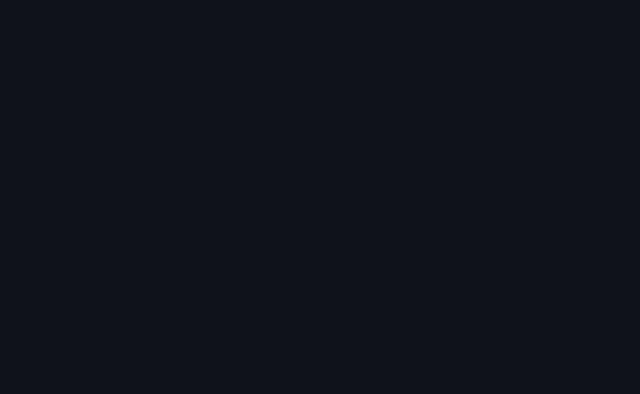
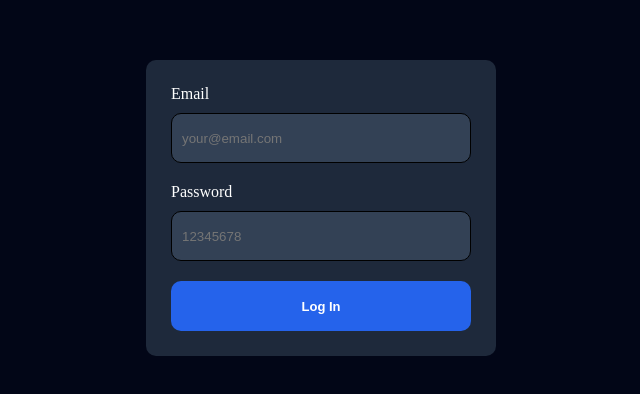
Before and after one commit to VitorFranciscoDev/taskflow-web, a Vue app: page /login in a window 1280 px wide. Shown: the part 192-586 px from the top of the page, without its empty margins (319-959 px from the left). Built offline with nearby package versions, Linux system fonts and the light colour scheme; the HTML template or start-up script is replaced by a standard one.

Commit message:
feature(): login screen started

```diff
--- a/src/App.vue
+++ b/src/App.vue
@@ -11,6 +11,9 @@
     margin: 0;
     padding: 0;
     box-sizing: border-box;
-    background: hsl(225, 25%, 8%);
+  }
+
+  html, body, #app {
+    height: 100%;
   }
 </style>
--- /dev/null
+++ b/src/infrastructure/presentation/auth/components/Button.vue
@@ -0,0 +1,21 @@
+<script setup lang="ts">
+
+</script>
+
+<template>
+    <button class="button">Log In</button>
+</template>
+
+<style scoped>
+    .button {
+        background-color: #2563EB;
+        color: white;
+        font-weight: bold;
+        font-size: 13px;
+        width: 300px;
+        height: 50px;
+        border-radius: 10px;
+        border: none;
+        cursor: pointer;
+    }
+</style>
--- a/src/infrastructure/presentation/auth/components/TextField.vue
+++ b/src/infrastructure/presentation/auth/components/TextField.vue
@@ -1,34 +1,67 @@
-<script>
+<script setup lang="ts">
+    import { computed } from 'vue';
+
     interface Props {
-        model: string;
+        modelValue: string;
         label:string;
         type: string;
         placeholder: string;
-        required: boolean;
-        error: string;
     }
+
+    const props = withDefaults(defineProps<Props>(), {
+        type: 'text',
+        placeholder: '',
+    });
+
+    const emit = defineEmits<{
+        'update:modelValue': [value: string]
+    }>();
+
+    const value = computed({
+        get: () => props.modelValue,
+        set: (val) => emit('update:modelValue', val)
+    });
 </script>
 
 <template>
     <div class="text-field">
-        <label class="label">
-            {{ label }}
-            <span v-if="required" class="required">*</span>
-        </label>
+        <label class="label">{{ label }}</label>
 
+        <fieldset class="fieldset">
             <input
                 v-model="value"
                 :type="type"
                 :placeholder="placeholder"
-            :required="required"
                 class="input"
-            :class="{ 'input-error': error}"
             >
-
-        <span v-if="error" class="error-message">{{ error }}</span>
+        </fieldset>
     </div>
 </template>
 
 <style scoped>
+    .text-field {
+        display: flex;
+        flex-direction: column;
+        gap: 10px;
+    }
 
+    .label {
+        color: white;
+        align-self: flex-start;
+    }
+
+    .fieldset {
+        border: none;
+        margin-bottom: 20px;
+    }
+
+    .input {
+        background-color: #334155;
+        color: white;
+        width: 300px;
+        height: 50px;
+        padding-left: 10px;
+        border-radius: 10px;
+        border: 1px solid black;
+    }
 </style>
--- a/src/infrastructure/presentation/auth/screens/LoginScreen.vue
+++ b/src/infrastructure/presentation/auth/screens/LoginScreen.vue
@@ -1,11 +1,56 @@
-<script>
+<script setup>
+    import Button from '../components/Button.vue';
+    import TextField from '../components/TextField.vue';
+    import { ref } from 'vue';
 
+    const email = ref('');
+    const password = ref('');
+
+    const handleSubmit = (e) => {
+        e.preventDefault();
+
+    }
 </script>
 
 <template>
+    <div class="background">
+        <form @submit="handleSubmit" class="form">
+            <TextField
+                v-model="email"
+                label="Email"
+                type="email"
+                placeholder="your@email.com"
+            />
 
+            <TextField
+                v-model="password"
+                label="Password"
+                type="password"
+                placeholder="12345678"
+            />
+
+            <Button></Button>
+        </form>
+    </div>
 </template>
 
 <style scoped>
+    .background {
+        width: 100%;
+        height: 100%;
+        background-color: #020617;
+    }
 
+    .form {
+        background-color: #1E293B;
+        position: absolute;
+        top: 50%;
+        left: 50%;
+        transform: translate(-50%, -50%);
+        padding: 25px;
+        border-radius: 10px;
+        display: flex;
+        flex-direction: column;
+        align-items: center;
+    }
 </style>
```
Lines whose indentation alone changed are shown as unchanged.
